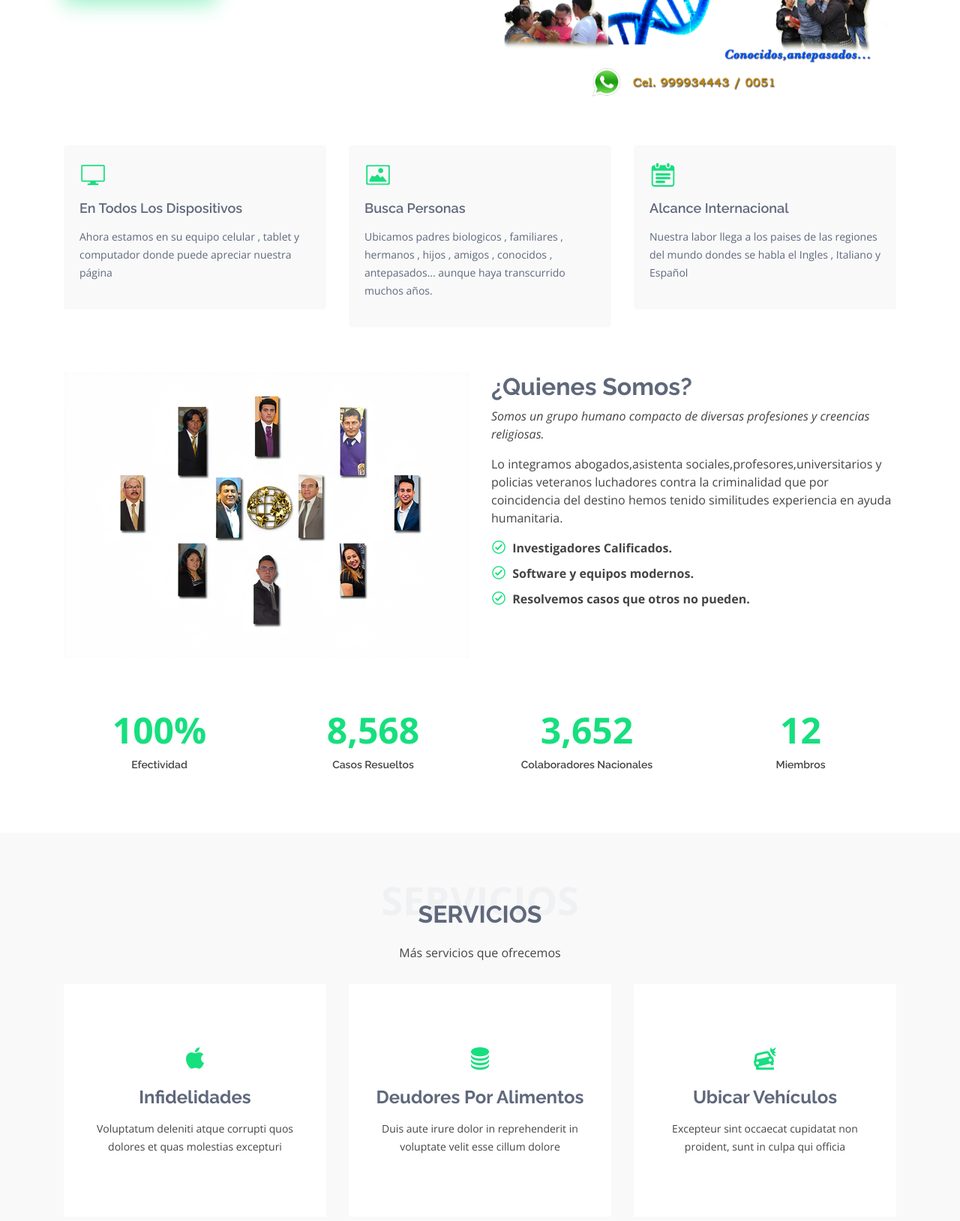
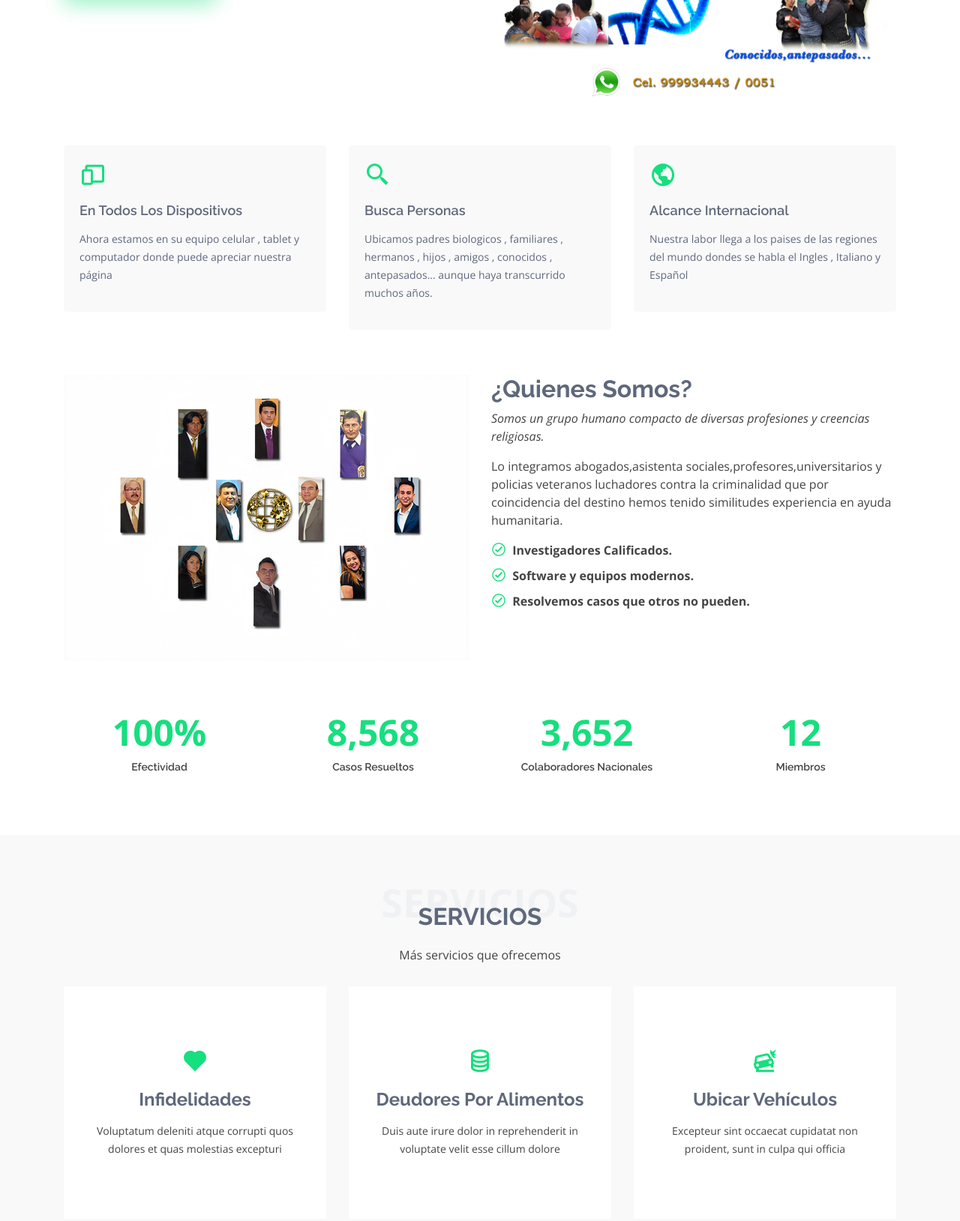
Before and after one commit to ysEnmanuel/Amigos, a plain HTML site: page index.html in a window 1280 px wide. Shown: the part 446-2075 px from the top of the page at 75% size. Drawn offline with nearby package versions, Linux system fonts and the light colour scheme.

Commit message:
Mod V1.9
cambio de imagenes + url

```diff
--- a/index.html
+++ b/index.html
@@ -33,7 +33,7 @@
 
       <nav class="nav-menu d-none d-lg-block">
         <ul>
-          <li><a href="#hero">Inicio</a></li>
+          <li><a href="index.html">Inicio</a></li>
           <li><a href="#about">Acerca De</a></li>
           <li><a href="#services">Servicios</a></li>
           <li><a href="#portfolio">Historias</a></li>
@@ -77,7 +77,7 @@
         <div class="row">
           <div class="col-lg-4 col-md-6">
             <div class="icon-box">
-              <div class="icon"><i class="icofont-computer"></i></div>
+              <div class="icon"><i class="bx bx-devices"></i></div>
               <h4 class="title"><a href="">En Todos Los Dispositivos</a></h4>
               <p class="description">Ahora estamos en su equipo celular , tablet y computador donde puede apreciar
                 nuestra página</p>
@@ -85,7 +85,7 @@
           </div>
           <div class="col-lg-4 col-md-6 mt-4 mt-md-0">
             <div class="icon-box">
-              <div class="icon"><i class="icofont-image"></i></div>
+              <div class="icon"><i class="bx bx-search-alt-2"></i></div>
               <h4 class="title"><a href="">Busca Personas</a></h4>
               <p class="description">Ubicamos padres biologicos , familiares , hermanos , hijos , amigos , conocidos ,
                 antepasados... aunque haya transcurrido muchos años.</p>
@@ -93,7 +93,7 @@
           </div>
           <div class="col-lg-4 col-md-6 mt-4 mt-lg-0">
             <div class="icon-box">
-              <div class="icon"><i class="icofont-tasks-alt"></i></div>
+              <div class="icon"><i class="bx bx-world"></i></div>
               <h4 class="title"><a href="">Alcance Internacional</a></h4>
               <p class="description">Nuestra labor llega a los paises de las regiones del mundo dondes se habla el
                 Ingles , Italiano y Español</p>
@@ -180,7 +180,7 @@
         <div class="row">
           <div class="col-lg-4 col-md-6 d-flex align-items-stretch">
             <div class="icon-box">
-              <div class="icon"><i class='bx bxl-apple' style='color:#16df7e'></i></div>
+              <div class="icon"><i class='bx bxs-heart'></i></i></div>
               <h4><a href="Infidelidades.html">Infidelidades</a></h4>
               <p>Voluptatum deleniti atque corrupti quos dolores et quas molestias excepturi</p>
             </div>
@@ -188,7 +188,7 @@
 
           <div class="col-lg-4 col-md-6 d-flex align-items-stretch mt-4 mt-md-0">
             <div class="icon-box">
-              <div class="icon"><i class='bx bxs-coin-stack'></i></div>
+              <div class="icon"><i class='bx bx-coin-stack'></i></div>
               <h4><a href="Deudores Por Alimentos.html">Deudores Por Alimentos</a></h4>
               <p>Duis aute irure dolor in reprehenderit in voluptate velit esse cillum dolore</p>
             </div>
```
Also changed, not shown: Delitos Infortmaticos.html (+1 -1 lines), Deudores Por Alimentos.html (+1 -1 lines), Estafadores.html (+1 -1 lines), Infidelidades.html (+1 -1 lines), Robo Sistematico.html (+1 -1 lines), Ubicar Vehiculos.html (+1 -1 lines), portfolio-details.html (+1 -1 lines).
